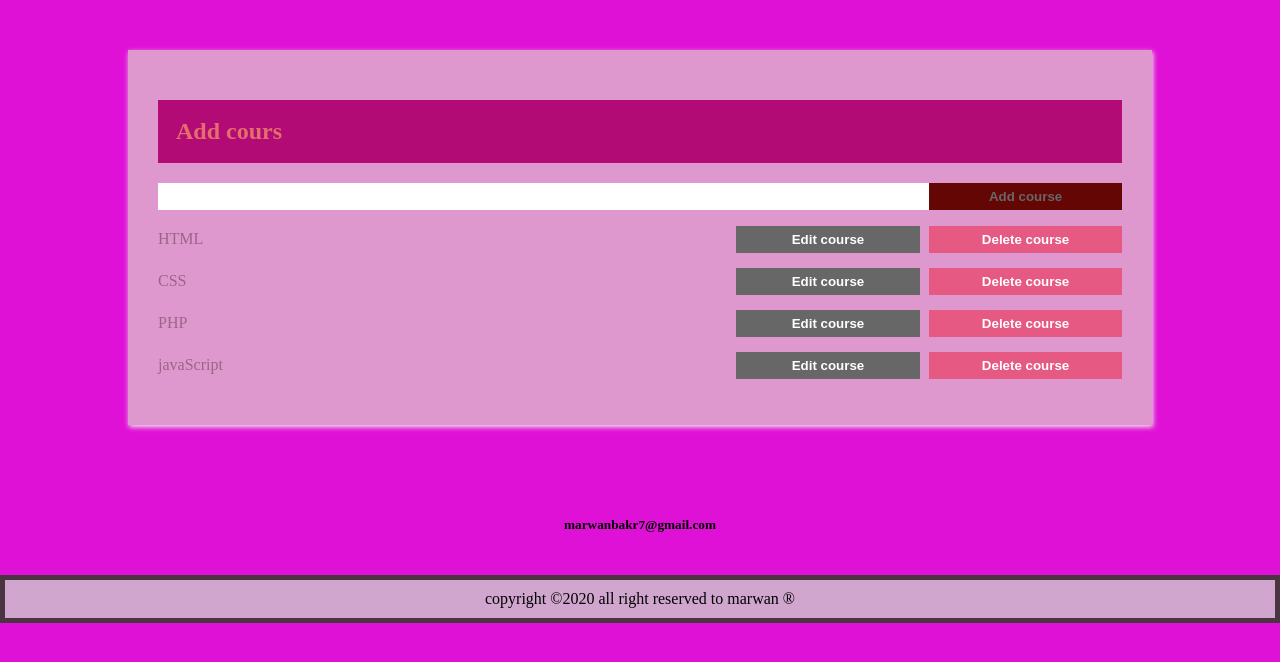
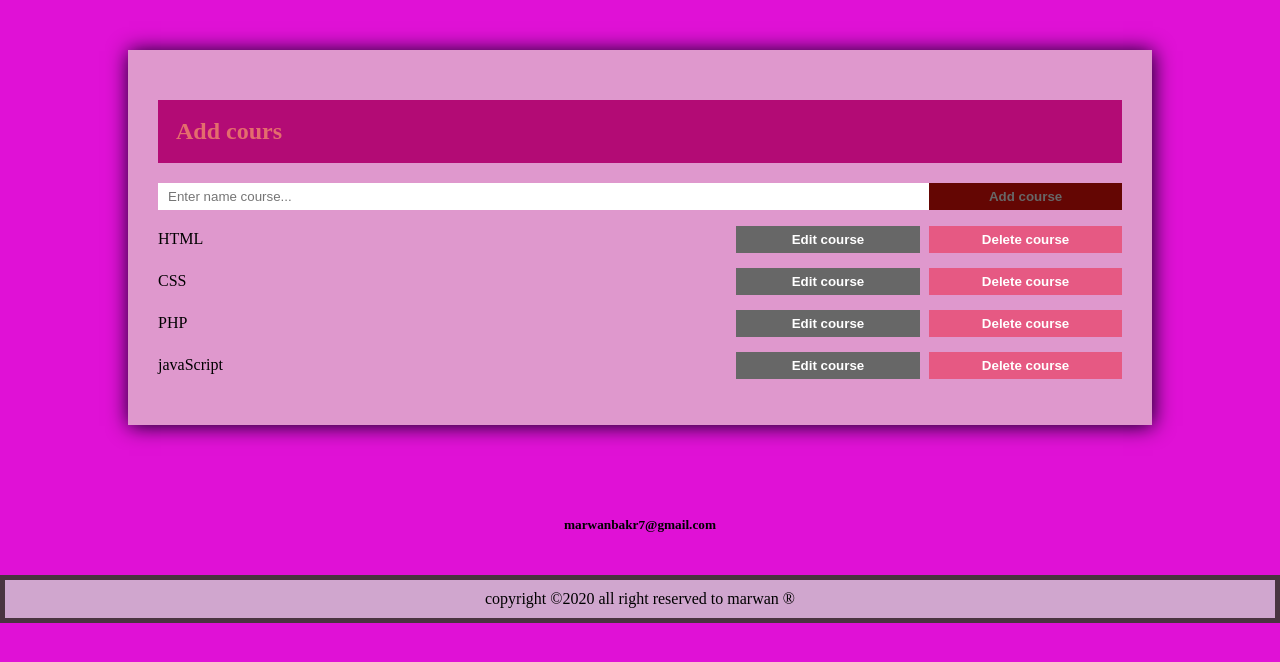
Before and after one commit to Marawanbakr/NewRebo, a React (Create React App) app: page / in a window 1280 px wide. Shown: the top 662 px of the page. Built offline with nearby package versions, Linux system fonts and the light colour scheme.

Commit message:
for my black box

```diff
--- a/src/App.js
+++ b/src/App.js
@@ -25,10 +25,13 @@ import CoursList from './component/CoursList'
       let courses = this.state.courses;
       courses.push({name:current})
       this.setState({
-        courses,
+        courses:'',
         current:''
       })
     }
+
+
+
 
   //delete course
    deleteCourse =(index)=>{
@@ -52,9 +55,9 @@ import CoursList from './component/CoursList'
 
 
 
-  render() {
-    const {courses} = this.state;
-    const coursList = courses.map(( course , index)=>{
+ render() {
+      const {courses} = this.state;
+      const coursList = courses.map(( course , index)=>{
      return <CoursList details={course}key={index}index={index} update={this.handleChande}deleteCourse={this.deleteCourse} editCourse={this.editCourse}/>
     })
     return(
@@ -65,5 +68,5 @@ import CoursList from './component/CoursList'
       </section>
    );
  }
-}
+ }
 export default App;
--- a/src/component/CoursList.js
+++ b/src/component/CoursList.js
@@ -34,7 +34,7 @@ import React, { Component , Fragment } from 'react';
   renderUpdateForm = ()=>{
   return(
     <form onSubmit={this.UpdateCourseItem}>
-      <input type="text"ref={ (v) =>{this.input=v}}  defaultValue={this.props.details.name}value={this.state.name}/>
+      <input type="text" ref={ (v) =>{this.input=v}}  defaultValue={this.props.details.name}value={this.state.name}/>
       <button>Update Course</button>
     </form>
   )
--- a/src/component/Coursform.js
+++ b/src/component/Coursform.js
@@ -3,7 +3,7 @@ import React from 'react'
 const Coursform = (props)=>{
     return(
        <form onSubmit={props.addCourse}>
-           <input type="text" onChange={props.updateCourse}/>
+           <input type="text" placeholder="Enter name course..." onChange={props.updateCourse}/>
            <button type="submit">Add course</button>
        </form>
   )
--- a/src/index.css
+++ b/src/index.css
@@ -15,14 +15,14 @@ h2 {
   background:rgb(223, 152, 205);
   width:80%;
   margin:50px auto;
-  box-shadow: 1px 2px 5px #eee;
+  box-shadow: 1px 1px 20px rgba(1, 0, 22, 0.986);
 
 }
 input {
   width: 80%;
   border:0 ;
   padding:6px 10px;
-  background:#fff
+  background:rgb(255, 255, 255)
 }
 button{
   width:20%;
@@ -45,11 +45,12 @@ li{
 li span{
   display:  inline-block;
   width:60%;
-  color:rgba(22, 4, 4, 0.342)
+  color:rgb(0, 0, 0);
+  font-size:bold
 }
 li > button:first-of-type {
   background: #676767;
-  color:#fff;
+  color:rgb(255, 255, 255);
   margin-right: 1%;
   width:19%;
 }
```
